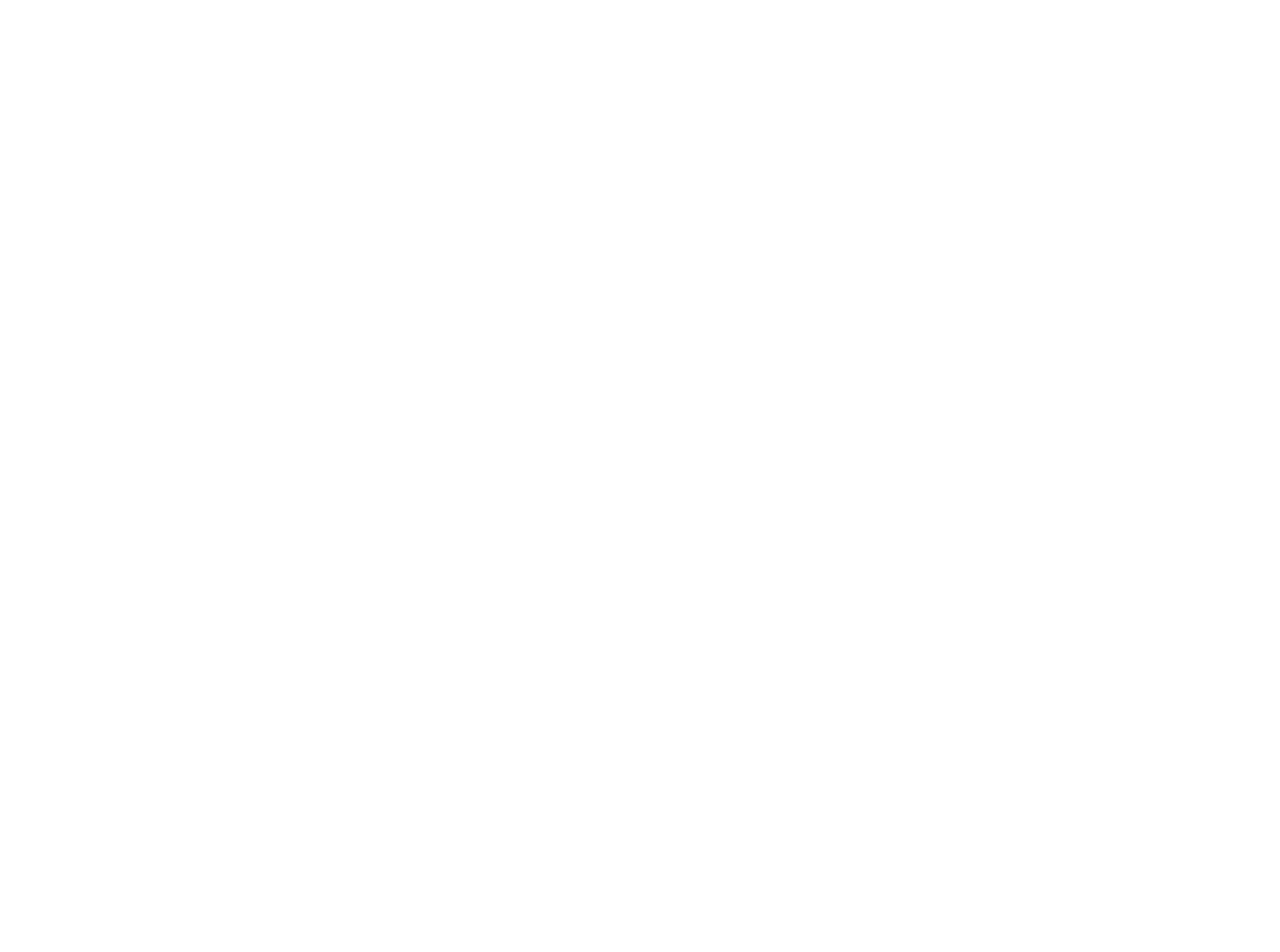
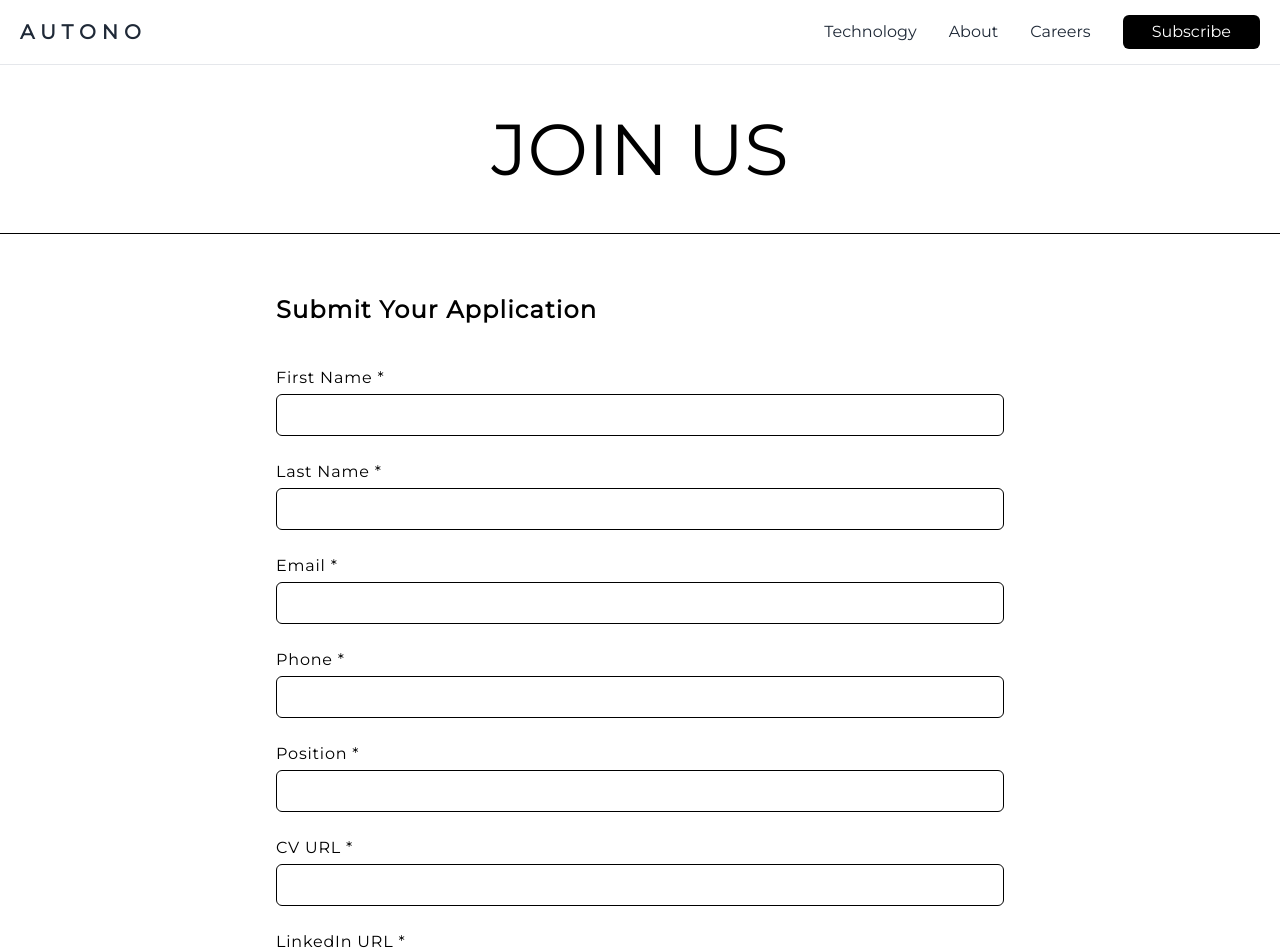
Before and after one commit to soumyajitpadhan/AUTONO-The-Future-Of-Mobility, a React (Vite) app: page /job-application/1 in a window 1280 px wide. Before the commit this address had no page. Shown: the top 952 px of the page. Before the commit the page ends 800 px from the top, so only its background shows below. Built offline with nearby package versions, Linux system fonts and the light colour scheme.

Commit message:
Correctly handle position field in application form and remove unnecessary reference for position.

```diff
--- a/src/App.jsx
+++ b/src/App.jsx
@@ -39,7 +39,7 @@ const App = () => {
       element: <JobDetails />
     },
     {
-      path: '/job-application',
+      path: '/job-application/:jobId',
       element: <ApplicationForm />
     }
   ]
--- a/src/Components/Careers/ApplicationForm.jsx
+++ b/src/Components/Careers/ApplicationForm.jsx
@@ -3,9 +3,17 @@ import Navbar from '../Home/Navbar';
 import axios from 'axios';
 import ClipLoader from "react-spinners/ClipLoader";
 import { toast, Toaster } from 'react-hot-toast'
-
+import { useParams } from 'react-router-dom';
+import { useSelector } from 'react-redux';
 
 const ApplicationForm = () => {
+
+    const { jobId } = useParams();
+
+    const jobPostings = useSelector((state) => state.jobPostings);
+
+    const job = jobPostings.find((job) => job.id == jobId);
+
     const [isLoading, setIsLoading] = useState(false);
 
     const formRefs = {
@@ -13,7 +21,6 @@ const ApplicationForm = () => {
         lastNameRef: useRef(),
         emailRef: useRef(),
         phoneRef: useRef(),
-        positionRef: useRef(),
         cvRef: useRef(),
         linkedinRef: useRef(),
         commentsRef: useRef(),
@@ -30,7 +37,7 @@ const ApplicationForm = () => {
             fullName,
             email: formRefs.emailRef.current.value,
             phone: formRefs.phoneRef.current.value,
-            position: formRefs.positionRef.current.value,
+            position: job ? job.title : "",
             cv: formRefs.cvRef.current.value,
             linkedin: formRefs.linkedinRef.current.value,
             comments: formRefs.commentsRef.current.value,
@@ -80,13 +87,15 @@ const ApplicationForm = () => {
                             <input type='tel' id='phone' ref={formRefs.phoneRef} className='border border-black w-full mt-1 mb-6 p-2 rounded-md' required />
                         </div>
                         <div>
-                            <label htmlFor="position" className='block tracking-wider'>Position</label>
-                            <select id="position" ref={formRefs.positionRef} className='border border-black w-full mt-1 mb-6 p-3 rounded-md'>
-                                <option value="">Select Position</option>
-                                <option value="Frontend Developer">Frontend Developer</option>
-                                <option value="Backend Developer">Backend Developer</option>
-                                <option value="Full Stack Developer">Full Stack Developer</option>
-                            </select>
+                            <label htmlFor="position" className='block tracking-wider'>Position *</label>
+                            <input
+                                type="text"
+                                id="position"
+                                className='border border-black w-full mt-1 mb-6 p-2 rounded-md'
+                                required
+                                defaultValue={job ? job.title : ""}
+                                readOnly
+                            />
                         </div>
                         <div>
                             <label htmlFor="cv" className='block tracking-wider'>CV URL *</label>
--- a/src/Components/Careers/JobDetails.jsx
+++ b/src/Components/Careers/JobDetails.jsx
@@ -87,7 +87,7 @@ const JobDetails = () => {
 
                 <div className='flex justify-center mb-20'>
                     <div className='flex border border-black rounded-lg w-52 xl:w-60'>
-                        <button className='px-5 py-3 xl:px-8 text-xl rounded-l-lg hover:bg-black hover:text-white transition duration-300 ease-in' onClick={() => navigate('/job-application')}>Apply Now</button>
+                        <button className='px-5 py-3 xl:px-8 text-xl rounded-l-lg hover:bg-black hover:text-white transition duration-300 ease-in' onClick={() => navigate(`/job-application/${id}`)}>Apply Now</button>
                         <button className='border-l border-black px-3 xl:px-4'><ArrowRight /></button>
                     </div>
                 </div>
--- a/src/redux/actions.jsx
+++ b/src/redux/actions.jsx
@@ -9,7 +9,7 @@ export function fetchJobPostings(page = 1, limit = 6) {
         dispatch({ type: FETCH_JOB_POSTINGS_REQUEST });
 
         try {
-            let res = await fetch("https://autono-bd811-default-rtdb.firebaseio.com/job_postings.json")
+            let res = await fetch(import.meta.env.VITE_FIREBASE_JOB_POSTINGS_URL)
             const data = await res.json();
 
             const jobPostings = [];
```
